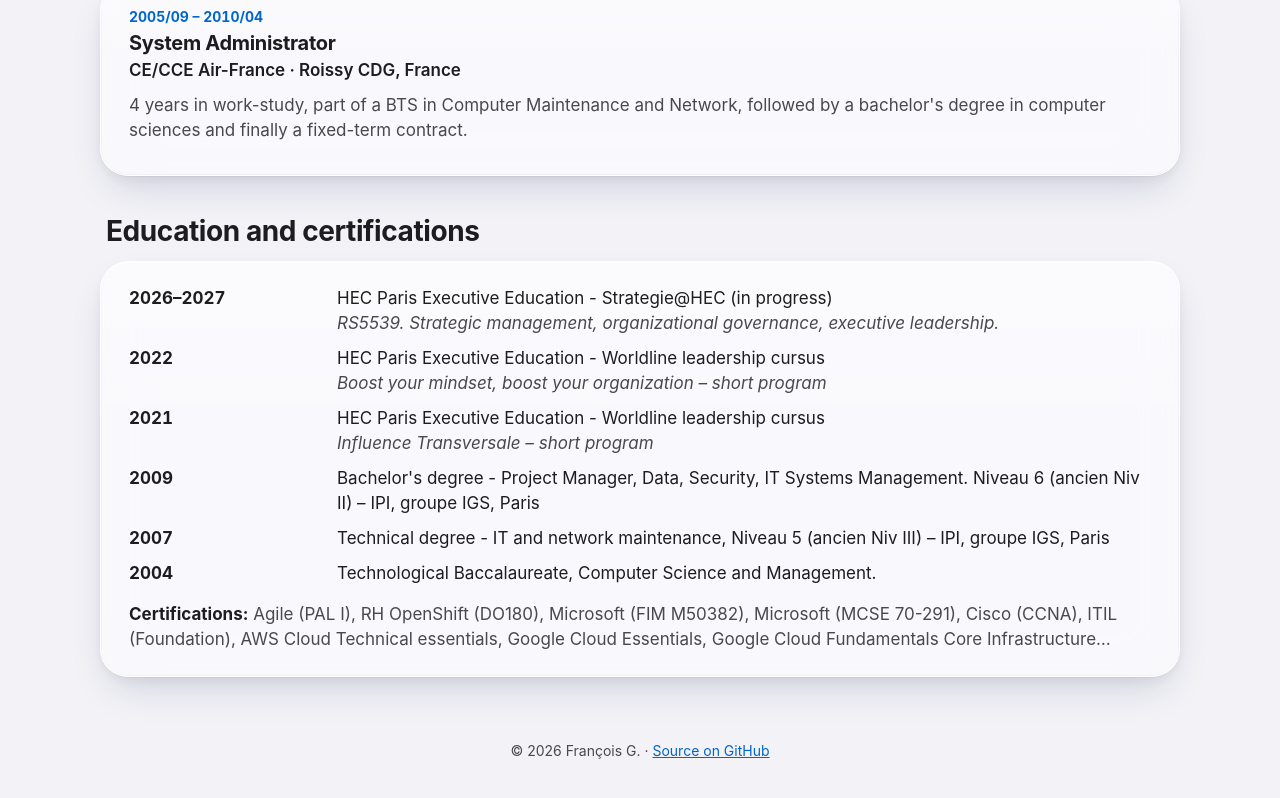
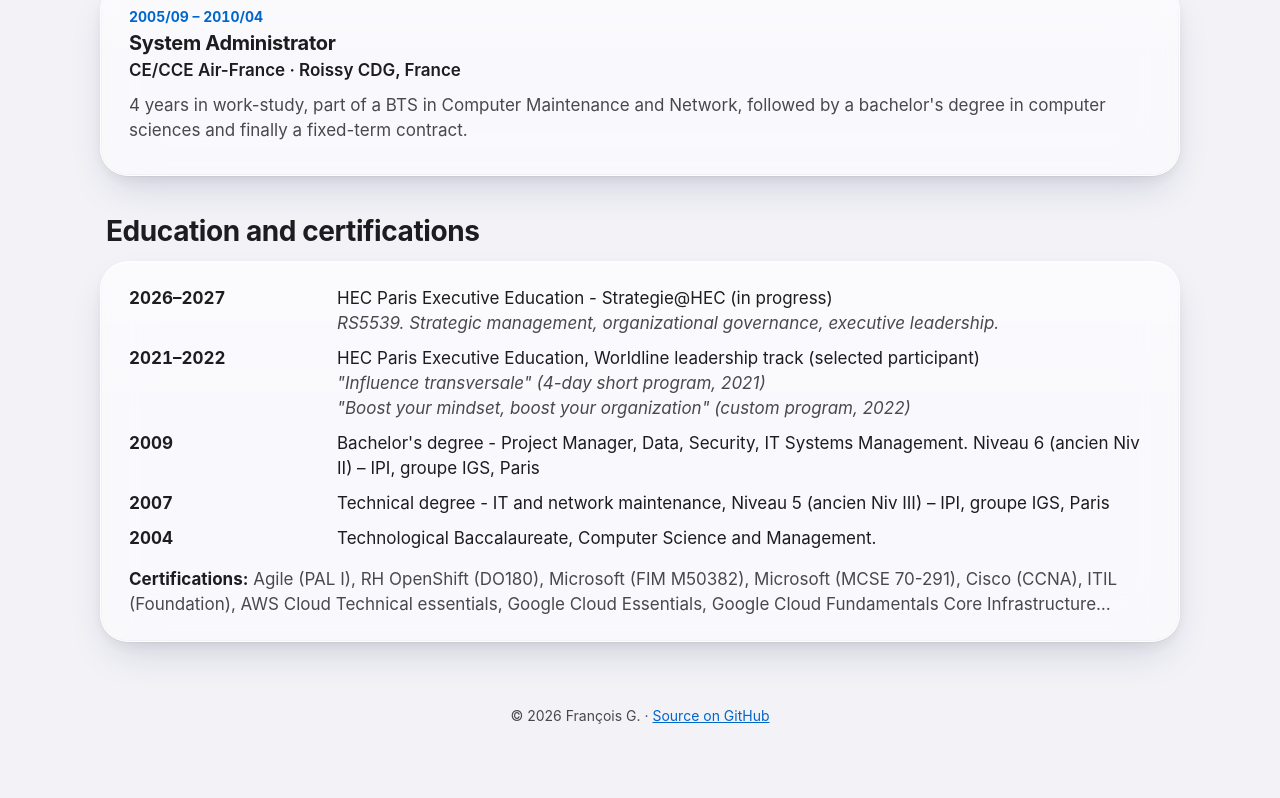
Before and after one commit to francoisgn/francois-g.com, an Astro site: page /cv in a window 1280 px wide. Shown: the part 4920-5718 px from the top of the page. After the commit the page ends 5687 px from the top, so only its background shows below. Built offline with nearby package versions, Linux system fonts and the light colour scheme; Astro itself is replaced by a stand-in of ours.

Commit message:
site: CV, group the Worldline leadership programmes in one entry
One 2021–2022 entry (HEC Paris Executive Education, Worldline leadership
track, selected participant) with its two programmes as detail lines, as the
maintainer asked; PDF regenerated.

Co-Authored-By: Claude Opus 5.5 <noreply@anthropic.com>
Claude-Session: https://claude.ai/code/session_014QH2CJ4eiEx9X2e6scdEEB

```diff
--- a/src/data/cv.ts
+++ b/src/data/cv.ts
@@ -1,6 +1,7 @@
 // CV shown on the unlisted page /cv/ and rendered to its PDF (scripts/cv-pdf.sh). Wording from the maintainer's
 // 2026 resume (PDF export), with light fixes only: obvious typos and PDF-extraction hyphens, "12+" → "15+ years"
-// (maintainer, 2026-11-25), "(en cours)" → "(in progress)".
+// (maintainer, 2026-11-25), "(en cours)" → "(in progress)", the two Worldline leadership programmes grouped
+// (maintainer, 2026-11-25).
 // PRIVACY (CLAUDE.md, "Personal data"): no postal address, phone number or email here, ever. Contact = LinkedIn and
 // GitHub only. The full name appears on this page and its PDF only; the landing page stays "François G.".
 
@@ -29,7 +30,8 @@ export interface Role {
 export interface Education {
   year: string;
   title: string;
-  detail?: string;
+  /** Lines under the title (programme, modules). */
+  details?: string[];
 }
 
 export interface Cv {
@@ -283,17 +285,15 @@ export const cv: Cv = {
     {
       year: '2026–2027',
       title: 'HEC Paris Executive Education - Strategie@HEC (in progress)',
-      detail: 'RS5539. Strategic management, organizational governance, executive leadership.',
+      details: ['RS5539. Strategic management, organizational governance, executive leadership.'],
     },
     {
-      year: '2022',
-      title: 'HEC Paris Executive Education - Worldline leadership cursus',
-      detail: 'Boost your mindset, boost your organization – short program',
-    },
-    {
-      year: '2021',
-      title: 'HEC Paris Executive Education - Worldline leadership cursus',
-      detail: 'Influence Transversale – short program',
+      year: '2021–2022',
+      title: 'HEC Paris Executive Education, Worldline leadership track (selected participant)',
+      details: [
+        '"Influence transversale" (4-day short program, 2021)',
+        '"Boost your mindset, boost your organization" (custom program, 2022)',
+      ],
     },
     {
       year: '2009',
--- a/src/pages/cv/index.astro
+++ b/src/pages/cv/index.astro
@@ -89,7 +89,7 @@ const home = new URL('/', Astro.site).href;
               <dt>{e.year}</dt>
               <dd>
                 {e.title}
-                {e.detail && <span class="detail">{e.detail}</span>}
+                {e.details?.map((d) => <span class="detail">{d}</span>)}
               </dd>
             </div>
           ))}
```
Also changed, not shown: 2 other files.
